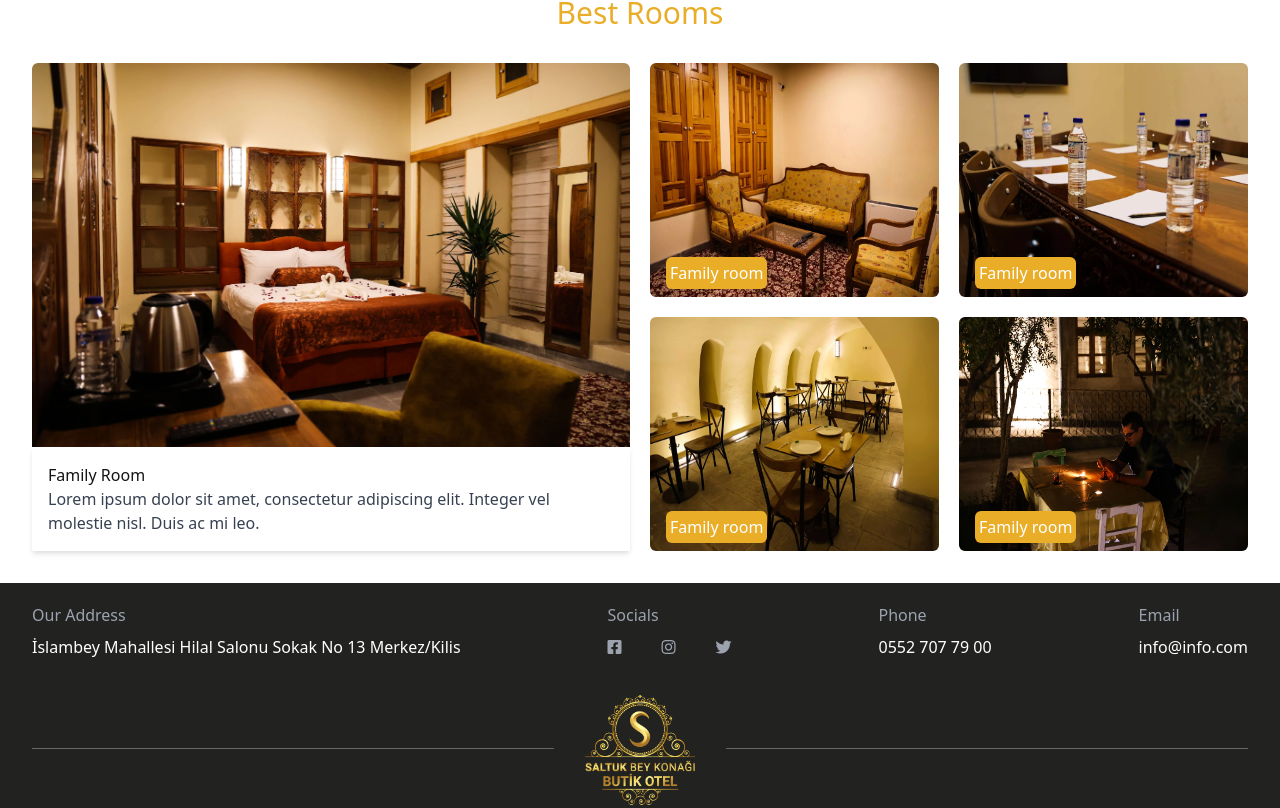
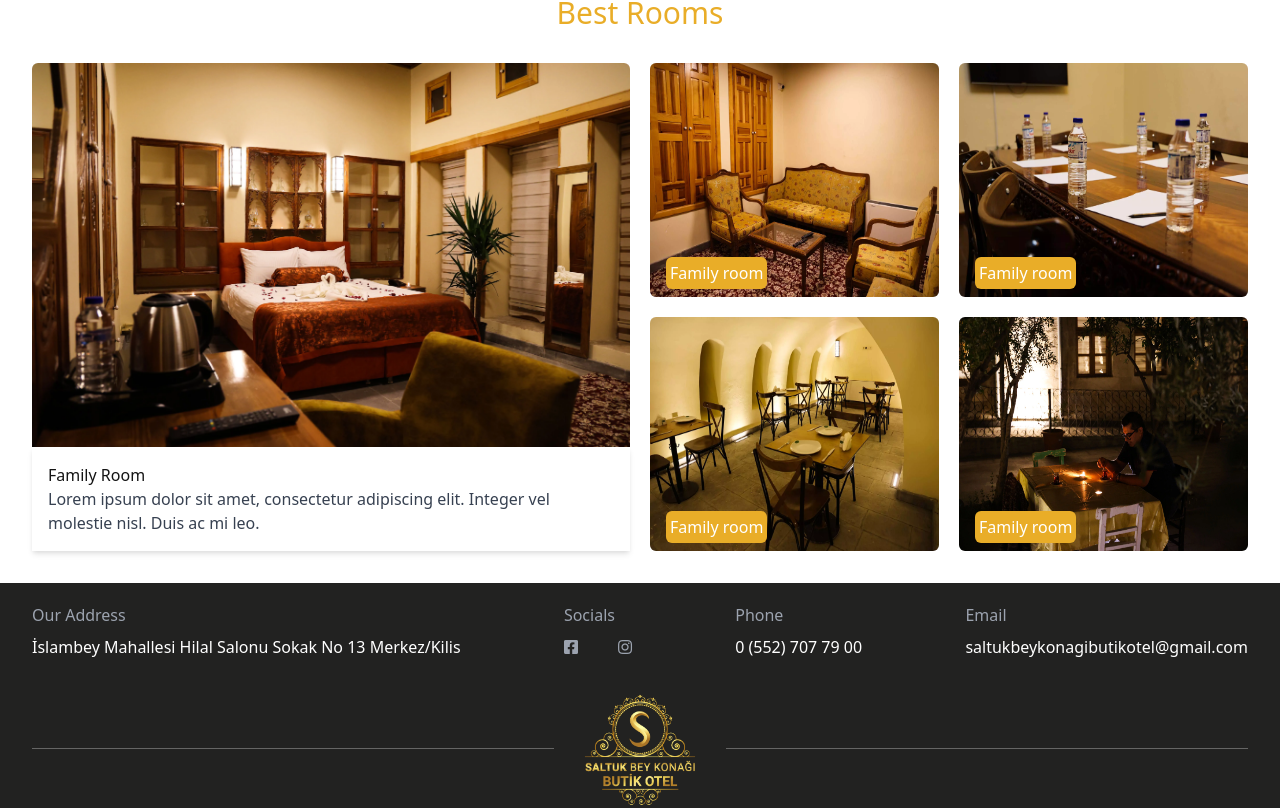
Before and after one commit to m-aljamal/saltukbeykonagi, a Next.js app: page / in a window 1280 px wide. Shown: the part 1992-2800 px from the top of the page. Built offline with nearby package versions, Linux system fonts and the light colour scheme.

Commit message:
add social links

```diff
--- a/src/constant/socialLinks.ts
+++ b/src/constant/socialLinks.ts
@@ -1,14 +1,14 @@
 export const socialLinks = [
   {
     icon: "fab fa-facebook-square",
-    href: "#",
+    href: "https://www.facebook.com/SaltukBeyKonagi",
   },
   {
     icon: "fab fa-instagram",
-    href: "#",
+    href: "https://www.instagram.com/saltukbeykonagi/?hl=tr",
   },
-  {
-    icon: "fab fa-twitter",
-    href: "#",
-  },
+  // {
+  //   icon: "fab fa-twitter",
+  //   href: "#",
+  // },
 ];
--- a/src/data/contancts.ts
+++ b/src/data/contancts.ts
@@ -1,5 +1,6 @@
 export const contacts = {
   address: "İslambey Mahallesi Hilal Salonu Sokak No 13 Merkez/Kilis",
-  phone: "0552 707 79 00",
-  email: "info@info.com",
+  phone: "0 (552) 707 79 00",
+  phone2: "0 (348) 813 42 42",
+  email: "saltukbeykonagibutikotel@gmail.com",
 };
```
